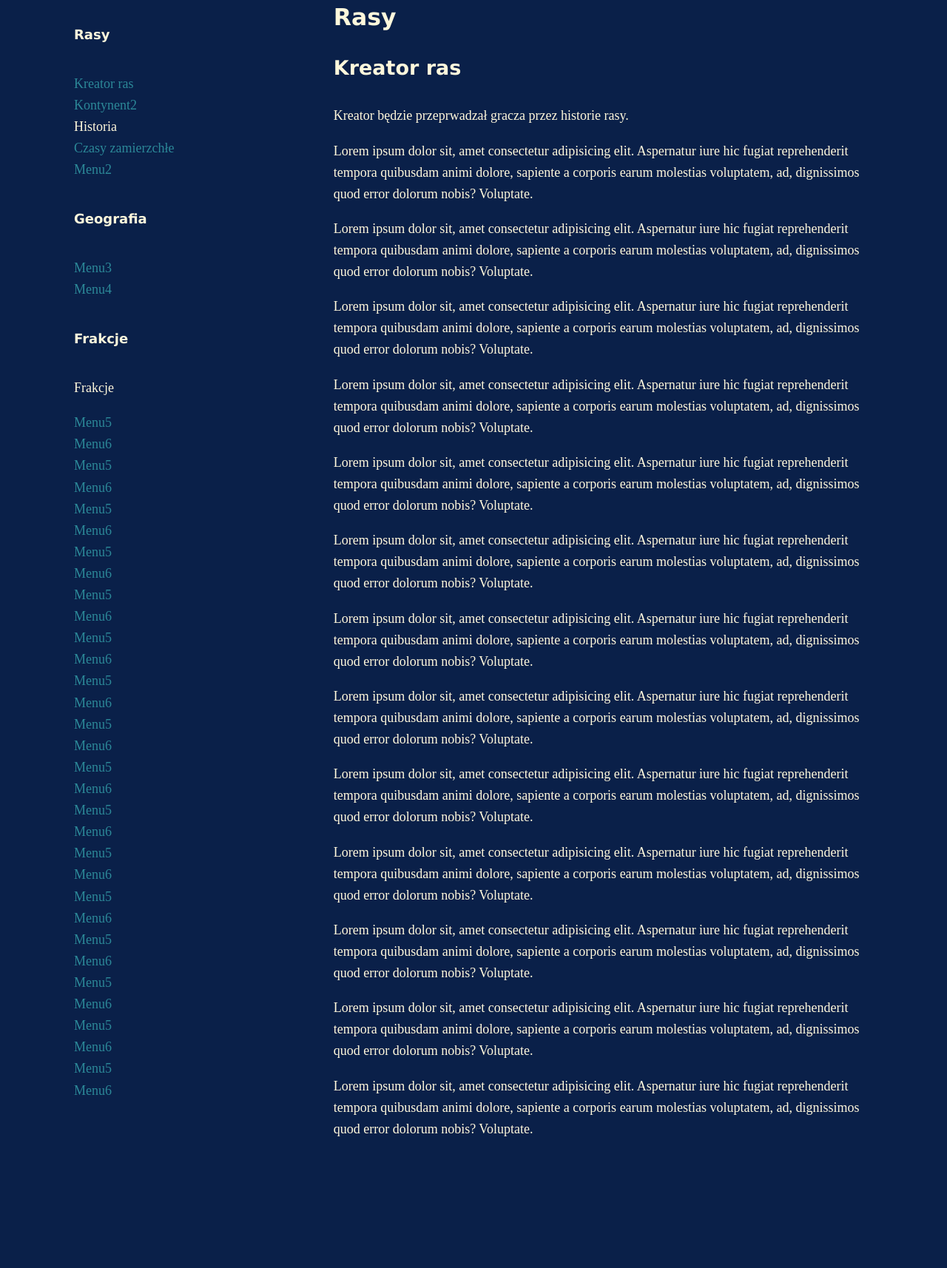
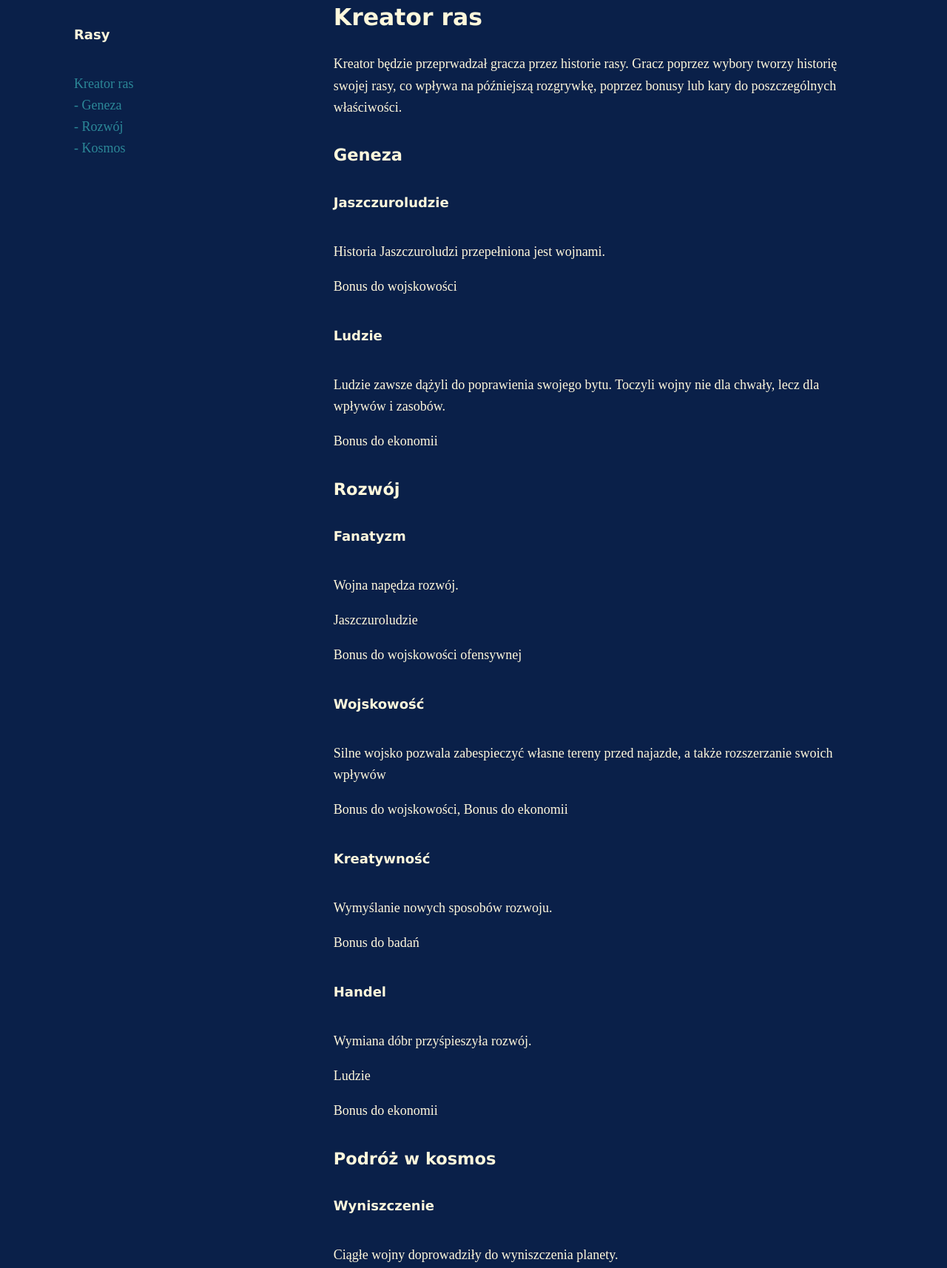
Before and after one commit to ArekerA/ArekerA.github.io, a plain HTML site: page Universum/SciFi/index.html in a window 1280 px wide. Shown: the part 163-1877 px from the top of the page at 74% size. Before the commit the page ends 1785 px from the top, so only its background shows below. Drawn offline with Linux system fonts and the light colour scheme.

Commit message:
Description race creator

```diff
--- a/Universum/SciFi/index.html
+++ b/Universum/SciFi/index.html
@@ -11,72 +11,70 @@
                 <div>
                     <h4>Online Strategy Game</h4>
                     <h6>Rasy</h6>
-                    <a href="kreator">Kreator ras</a>
-                    <a href="kontynent1">Kontynent2</a>
-                    Historia
-                    <a href="#historia1">Czasy zamierzchłe</a>
-                    <a href="#">Menu2</a>
-                    <h6>Geografia</h6>
-                    <a href="#">Menu3</a>
-                    <a href="#">Menu4</a>
-                    <h6>Frakcje</h6>
-                    <p>Frakcje</p>
-                    <a href="#">Menu5</a>
-                    <a href="#">Menu6</a>
-                    <a href="#">Menu5</a>
-                    <a href="#">Menu6</a>
-                    <a href="#">Menu5</a>
-                    <a href="#">Menu6</a>
-                    <a href="#">Menu5</a>
-                    <a href="#">Menu6</a>
-                    <a href="#">Menu5</a>
-                    <a href="#">Menu6</a>
-                    <a href="#">Menu5</a>
-                    <a href="#">Menu6</a>
-                    <a href="#">Menu5</a>
-                    <a href="#">Menu6</a>
-                    <a href="#">Menu5</a>
-                    <a href="#">Menu6</a>
-                    <a href="#">Menu5</a>
-                    <a href="#">Menu6</a>
-                    <a href="#">Menu5</a>
-                    <a href="#">Menu6</a>
-                    <a href="#">Menu5</a>
-                    <a href="#">Menu6</a>
-                    <a href="#">Menu5</a>
-                    <a href="#">Menu6</a>
-                    <a href="#">Menu5</a>
-                    <a href="#">Menu6</a>
-                    <a href="#">Menu5</a>
-                    <a href="#">Menu6</a>
-                    <a href="#">Menu5</a>
-                    <a href="#">Menu6</a>
-                    <a href="#">Menu5</a>
-                    <a href="#">Menu6</a>
+                    <a href="#kreator">Kreator ras</a>
+                    <a href="#kreator-geneza">- Geneza</a>
+                    <a href="#kreator-rozwoj">- Rozwój</a>
+                    <a href="#kreator-kosmos">- Kosmos</a>
                     <a href="#top" class="top">Powrót na górę</a>
                 </div>
                 <div>
                     <a name="top"></a>
                     <h1>Online Strategy Game</h1>
-                    <h3>Rasy</h3>
                     <a name="kreator"></a>
-                    <h4>Kreator ras</h4>
-                    <p>Kreator będzie przeprwadzał gracza przez historie rasy.</p>
-                    <p>Lorem ipsum dolor sit, amet consectetur adipisicing elit. Aspernatur iure hic fugiat reprehenderit tempora quibusdam animi dolore, sapiente a corporis earum molestias voluptatem, ad, dignissimos quod error dolorum nobis? Voluptate.</p>
-                    <p>Lorem ipsum dolor sit, amet consectetur adipisicing elit. Aspernatur iure hic fugiat reprehenderit tempora quibusdam animi dolore, sapiente a corporis earum molestias voluptatem, ad, dignissimos quod error dolorum nobis? Voluptate.</p>
-                    <p>Lorem ipsum dolor sit, amet consectetur adipisicing elit. Aspernatur iure hic fugiat reprehenderit tempora quibusdam animi dolore, sapiente a corporis earum molestias voluptatem, ad, dignissimos quod error dolorum nobis? Voluptate.</p>
-                    <p>Lorem ipsum dolor sit, amet consectetur adipisicing elit. Aspernatur iure hic fugiat reprehenderit tempora quibusdam animi dolore, sapiente a corporis earum molestias voluptatem, ad, dignissimos quod error dolorum nobis? Voluptate.</p>
-                    <p>Lorem ipsum dolor sit, amet consectetur adipisicing elit. Aspernatur iure hic fugiat reprehenderit tempora quibusdam animi dolore, sapiente a corporis earum molestias voluptatem, ad, dignissimos quod error dolorum nobis? Voluptate.</p>
-                    <p>Lorem ipsum dolor sit, amet consectetur adipisicing elit. Aspernatur iure hic fugiat reprehenderit tempora quibusdam animi dolore, sapiente a corporis earum molestias voluptatem, ad, dignissimos quod error dolorum nobis? Voluptate.</p>
-                    <p>Lorem ipsum dolor sit, amet consectetur adipisicing elit. Aspernatur iure hic fugiat reprehenderit tempora quibusdam animi dolore, sapiente a corporis earum molestias voluptatem, ad, dignissimos quod error dolorum nobis? Voluptate.</p>
-                    <p>Lorem ipsum dolor sit, amet consectetur adipisicing elit. Aspernatur iure hic fugiat reprehenderit tempora quibusdam animi dolore, sapiente a corporis earum molestias voluptatem, ad, dignissimos quod error dolorum nobis? Voluptate.</p>
-                    <p>Lorem ipsum dolor sit, amet consectetur adipisicing elit. Aspernatur iure hic fugiat reprehenderit tempora quibusdam animi dolore, sapiente a corporis earum molestias voluptatem, ad, dignissimos quod error dolorum nobis? Voluptate.</p>
-                    <a name="hehe"></a>
-                    <p>Lorem ipsum dolor sit, amet consectetur adipisicing elit. Aspernatur iure hic fugiat reprehenderit tempora quibusdam animi dolore, sapiente a corporis earum molestias voluptatem, ad, dignissimos quod error dolorum nobis? Voluptate.</p>
-                    <p>Lorem ipsum dolor sit, amet consectetur adipisicing elit. Aspernatur iure hic fugiat reprehenderit tempora quibusdam animi dolore, sapiente a corporis earum molestias voluptatem, ad, dignissimos quod error dolorum nobis? Voluptate.</p>
-                    <p>Lorem ipsum dolor sit, amet consectetur adipisicing elit. Aspernatur iure hic fugiat reprehenderit tempora quibusdam animi dolore, sapiente a corporis earum molestias voluptatem, ad, dignissimos quod error dolorum nobis? Voluptate.</p>
-                    <p>Lorem ipsum dolor sit, amet consectetur adipisicing elit. Aspernatur iure hic fugiat reprehenderit tempora quibusdam animi dolore, sapiente a corporis earum molestias voluptatem, ad, dignissimos quod error dolorum nobis? Voluptate.</p>
+                    <h3>Kreator ras</h3>
+                    <p>Kreator będzie przeprwadzał gracza przez historie rasy. Gracz poprzez wybory tworzy historię swojej rasy, co wpływa na późniejszą rozgrywkę, poprzez bonusy lub kary do poszczególnych właściwości.</p>
 
+                    <a name="kreator-geneza"></a>
+                    <h5>Geneza</h5>
+                    <h6>Jaszczuroludzie</h6>
+                    <p>Historia Jaszczuroludzi przepełniona jest wojnami.</p>
+                    <p>Bonus do wojskowości</p>
+                    <h6>Ludzie</h6>
+                    <p>Ludzie zawsze dążyli do poprawienia swojego bytu. Toczyli wojny nie dla chwały, lecz dla wpływów i zasobów.</p>
+                    <p>Bonus do ekonomii</p>
+
+                    <a name="kreator-rozwoj"></a>
+                    <h5>Rozwój</h5>
+                    <h6>Fanatyzm</h6>
+                    <p>Wojna napędza rozwój.</p>
+                    <p>Jaszczuroludzie</p>
+                    <p>Bonus do wojskowości ofensywnej</p>
+                    <h6>Wojskowość</h6>
+                    <p>Silne wojsko pozwala zabespieczyć własne tereny przed najazde, a także rozszerzanie swoich wpływów</p>
+                    <p>Bonus do wojskowości, Bonus do ekonomii</p>
+                    <h6>Kreatywność</h6>
+                    <p>Wymyślanie nowych sposobów rozwoju.</p>
+                    <p>Bonus do badań</p>
+                    <h6>Handel</h6>
+                    <p>Wymiana dóbr przyśpieszyła rozwój.</p>
+                    <p>Ludzie</p>
+                    <p>Bonus do ekonomii</p>
+
+                    <a name="kreator-kosmos"></a>
+                    <h5>Podróż w kosmos</h5>
+                    <h6>Wyniszczenie</h6>
+                    <p>Ciągłe wojny doprowadziły do wyniszczenia planety.</p>
+                    <p>Fanatyzm</p>
+                    <p>Bonus do wojskowości, kara do ekonomii, rozpoczęcie z technologią bojową</p>
+                    <h6>Sygnał z kosmosu</h6>
+                    <p>Tajemniczy sygnał z kosmosu sugerujący obecność innej cywilizacji doprowadził do zjednoczenia. Strach przed wspólnym wrogiem jednoczy.</p>
+                    <p>Bonus do badań</p>
+                    <h6>Eksploracja</h6>
+                    <p>Chęć odkrycia tego co nieodkryte</p>
+                    <p>Kreatywność, Handel</p>
+                    <p>Bonus do ekonomii, bonus do badań, rozpoczęcie z technologią eksploracyjną</p>
+                    <h6>Korporacje</h6>
+                    <p>Chcąc zyskać jeszcze więcej korporacje ruszyły w kosmos</p>
+                    <p>Handel</p>
+                    <p>Bonus do ekonomii, planeta startowa rozpoczyna z rozbudowanymi budynkami i większą ilością zasobów</p>
+                    <h6>Wyścig zbrojeń</h6>
+                    <p>Status quo doprowadził do wyścigu zbrojeń i demonstracji potęgi</p>
+                    <p>Fanatyzm, Wojskowość</p>
+                    <p>Bonus do wojskowości, bonus do badań, rozpoczęcie z technologią bojową</p>
+                    <h6>Informacja bronią</h6>
+                    <p>Zdobycie informacji o przeciwniku pozwoliło przewidywać jego ruchy, lecz wymagało to otwarcia granic i gry pozorów</p>
+                    <p>Wojskowość, Kreatywność</p>
+                    <p>Bonus do ekonomii, bonus do badań, rozpoczęcie z technologią szpiegowską</p>
                 </div>
             </div>
         </div>
```
